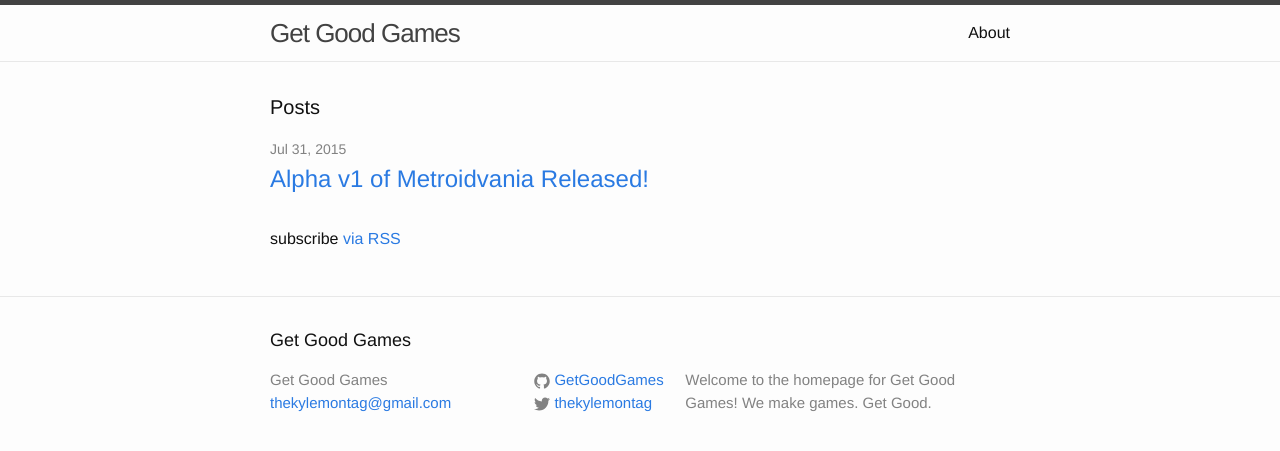
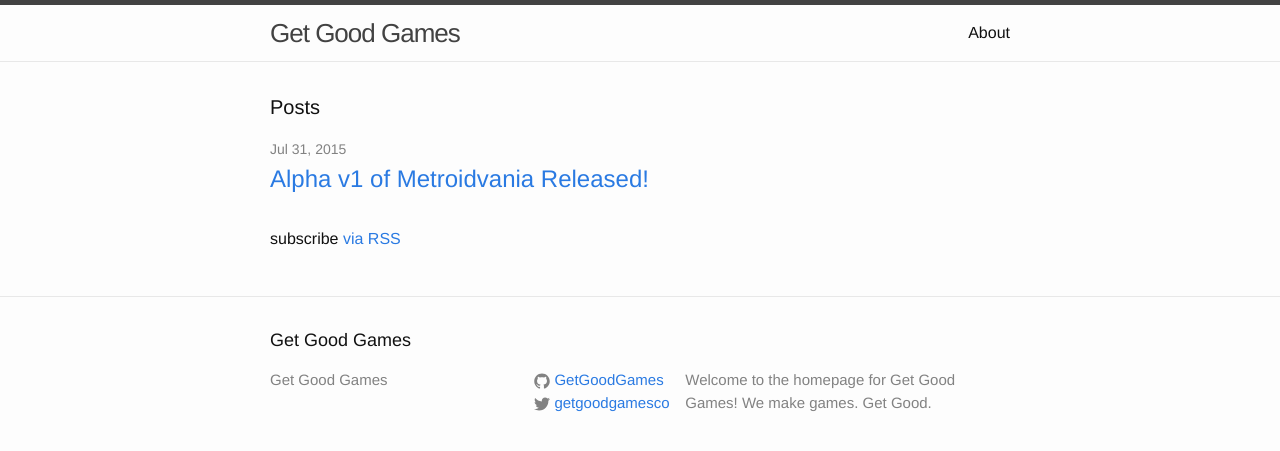
Before and after one commit to GetGoodGames/GetGoodGames.github.io, a Jekyll site: the page built from index.html, in a window 1280 px wide. Shown: the top 451 px of the page. Built offline with Jekyll 4.4.1, drawn with Linux system fonts in a browser that asks for light colours.

Commit message:
update the config for twitter account

```diff
--- a/_config.yml
+++ b/_config.yml
@@ -1,12 +1,11 @@
 # Site settings
 title: Get Good Games
-email: thekylemontag@gmail.com
 description: > # this means to ignore newlines until "baseurl:"
   Welcome to the homepage for Get Good Games!
   We make games. Get Good.
 baseurl: "" # the subpath of your site, e.g. /blog/
 url: "http://getgoodgames.github.io/" # the base hostname & protocol for your site
-twitter_username: thekylemontag
+twitter_username: getgoodgamesco
 github_username:  GetGoodGames
 
 # Build settings
```
